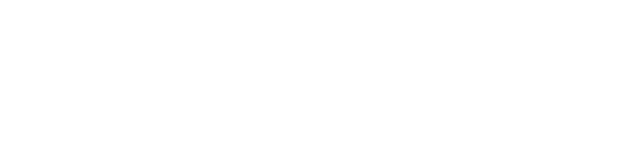
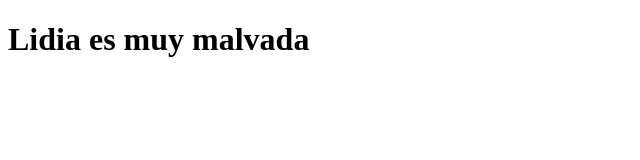
Before and after one commit to raulvsh/CursoGit, a plain HTML site: page index.html in a window 1280 px wide. Shown: the whole page, without its empty margins (0-640 px from the left). Drawn offline with Linux system fonts and the light colour scheme.

Commit message:
prueba Lidia

```diff
--- a/index.html
+++ b/index.html
@@ -5,6 +5,6 @@
 <title>Prueba</title>
 </head>
 <body>
-
+<h1>Lidia es muy malvada</h1>
 </body>
 </html>
```
